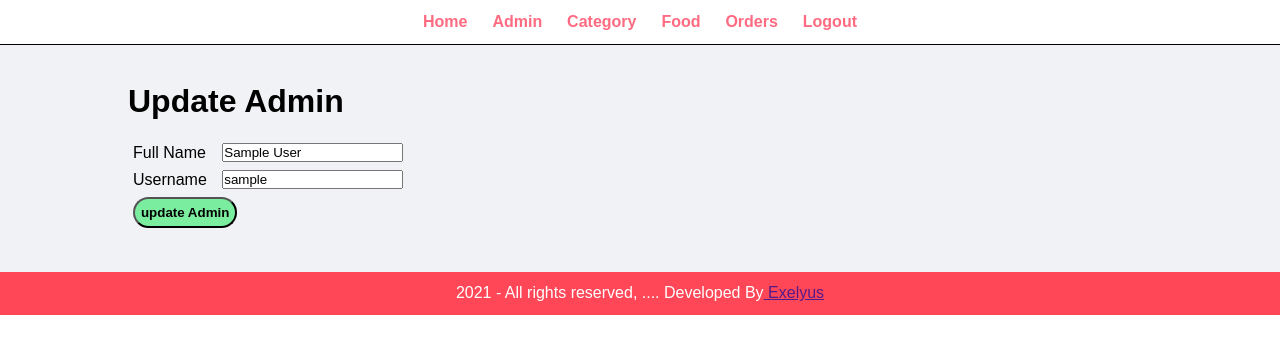
After one commit to ibr01998/FoodOrderPHP, a PHP site: page /FoodOrderPHP/admin/update-admin.php?id=1 in a window 1280 px wide. The commit adds this page. Shown: the top 354 px of the page. Run offline with PHP 8.4, Linux system fonts and the light colour scheme; the visitor is signed in with stand-in values (Sample User, id 1).

Commit message:
worked on/new features

```diff
--- /dev/null
+++ b/Website/admin/logout.php
@@ -0,0 +1,6 @@
+<?php
+    include('../config/constants.php');
+
+    session_destroy();
+    header('location:'.SITEURL.'admin/login.php');
+?>
--- /dev/null
+++ b/Website/admin/partials/authorization.php
@@ -0,0 +1,7 @@
+<?php
+    if (!isset($_SESSION['user'])) {
+        $_SESSION['no-login-message'] = "Please login";
+
+        header('location:'.SITEURL.'admin/login.php');
+    }
+?>
--- a/Website/admin/partials/menu.php
+++ b/Website/admin/partials/menu.php
@@ -1,5 +1,7 @@
 <?php
     include('../config/constants.php');
+    include('authorization.php');
+
 ?>
 <html>
     <head>
@@ -16,6 +18,8 @@
                     <li><a href="category.php">Category</a></li>
                     <li><a href="food.php">Food</a></li>
                     <li><a href="orders.php">Orders</a></li>
+                    <li><a href="logout.php">Logout</a></li>
+
                 </ul>
             </div>
         </div>
--- /dev/null
+++ b/Website/admin/update-admin.php
@@ -0,0 +1,80 @@
+<?php include('partials/menu.php'); ?>
+
+        <div class="main-content">
+            <div class="wrapper">
+                <h1>Update Admin</h1>
+                <br>
+
+                <?php
+
+                    $id=$_GET['id'];
+
+                    $sql = "SELECT * FROM admin WHERE id=$id";
+
+                    $res = mysqli_query($conn, $sql);
+
+                    if ($res == TRUE) {
+                        $count = mysqli_num_rows($res);
+
+                        if ($count == 1) {
+                            $row = mysqli_fetch_assoc($res);
+
+
+                            $full_name = $row['full_name'];
+                            $username = $row['username'];
+                        }
+                        else {
+                            header('location:'.SITEURL.'admin/admin.php');
+
+                        }
+                    }
+
+                ?>
+                <form action="" method="POST">
+            <table class="tbl-30">
+                <tr>
+                    <td>Full Name</td>
+                    <td><input type="text" name="full-name" placeholder="U Volledige Naam" value="<?php echo $full_name ?>"></td>
+                </tr>
+                <tr>
+                    <td>Username</td>
+                    <td><input type="text" name="username" placeholder="U username" value="<?php echo $username ?>"></td>
+                </tr>
+                <tr>
+                    <td colspan="2">
+                        <input type="submit" name="submit" value="update Admin" class="btn-secondary">
+                    </td>
+                </tr>
+            </table>
+        </form>
+            </div>
+        </div>
+<?php include('partials/footer.php'); ?>
+
+<?php
+    if(isset($_POST['submit']))
+    {
+        $full_name = $_POST['full-name'];
+        $username = $_POST['username'];
+
+        $sql = "UPDATE admin SET
+                full_name='$full_name',
+                username='$username'
+                WHERE id='$id'";
+
+
+        $res = mysqli_query($conn, $sql) or die(mysqli_error());
+
+        if($res ==TRUE){
+            $_SESSION['update'] = "Admin Updated Successfully";
+
+            header("location:".SITEURL.'admin/admin.php');
+        }
+        else {
+            $_SESSION['update'] = "Failed To Update";
+
+            header("location:".SITEURL.'admin/add-admin.php');
+        }
+    }
+
+?>
--- a/Website/css/admin.css
+++ b/Website/css/admin.css
@@ -9,7 +9,6 @@
     width: 80%;
     margin: 0 auto;
 }
-
 .text-center{
     text-align: center;
 }
@@ -70,6 +69,12 @@ table tr td{
 .btn-danger:hover{
     background-color: #ff4757;
 }
+.success{
+    color: #2ed573;
+}
+.error{
+    color: #ff4757;
+}
 .menu{
     text-align: center;
     border-bottom: 1px solid black;
@@ -107,3 +112,17 @@ table tr td{
     background-color: #ff4757;
     color: white;
 }
+
+.login{
+    border-radius: 5px;
+    border: 1px solid gray;
+    width: 30%;
+    margin: 10% auto;
+    padding: 2%;
+}
+
+.login input{
+    width: 100%;
+    padding: 2%;
+    border-radius: 5px;
+}
```
Also changed, not shown: Website/admin/admin.php (+10 -2 lines), Website/admin/delete-admin.php (added, +22 -0 lines), Website/admin/index.php (+7 -0 lines), Website/admin/login.php (added, +62 -0 lines).
